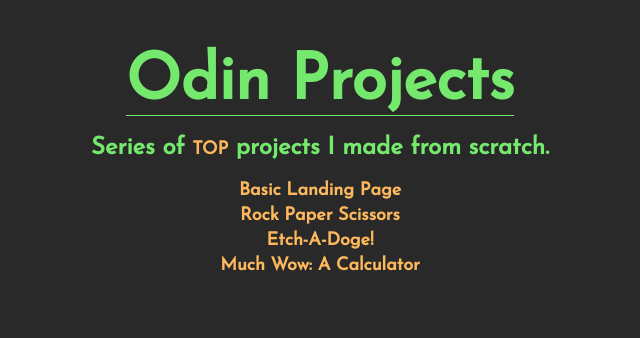
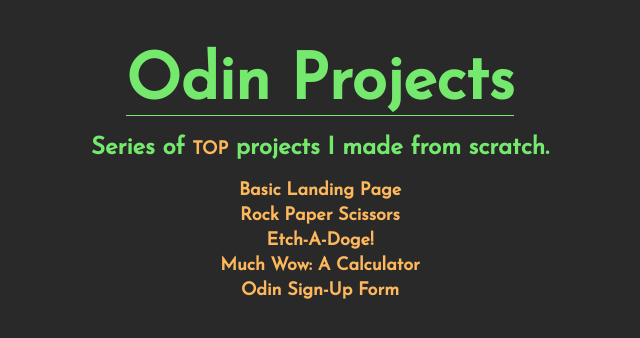
Before and after one commit to pappasdev/top-foundations-projects, a plain HTML site: page index.html in a window 1280 px wide. Shown: the whole page, without its empty margins (328-968 px from the left). Drawn offline with Linux system fonts and the light colour scheme.

Commit message:
Update links

```diff
--- a/index.html
+++ b/index.html
@@ -23,5 +23,6 @@
         <p><a href="./rps/index.html">Rock Paper Scissors</a></p>
         <p><a href="./etch/index.html">Etch-A-Doge!</a></p>
         <p><a href="./calculator/index.html">Much Wow: A Calculator</a></p>
+        <p><a href="./sign-up-form/index.html">Odin Sign-Up Form</a></p>
     </body>
 </html>
```
